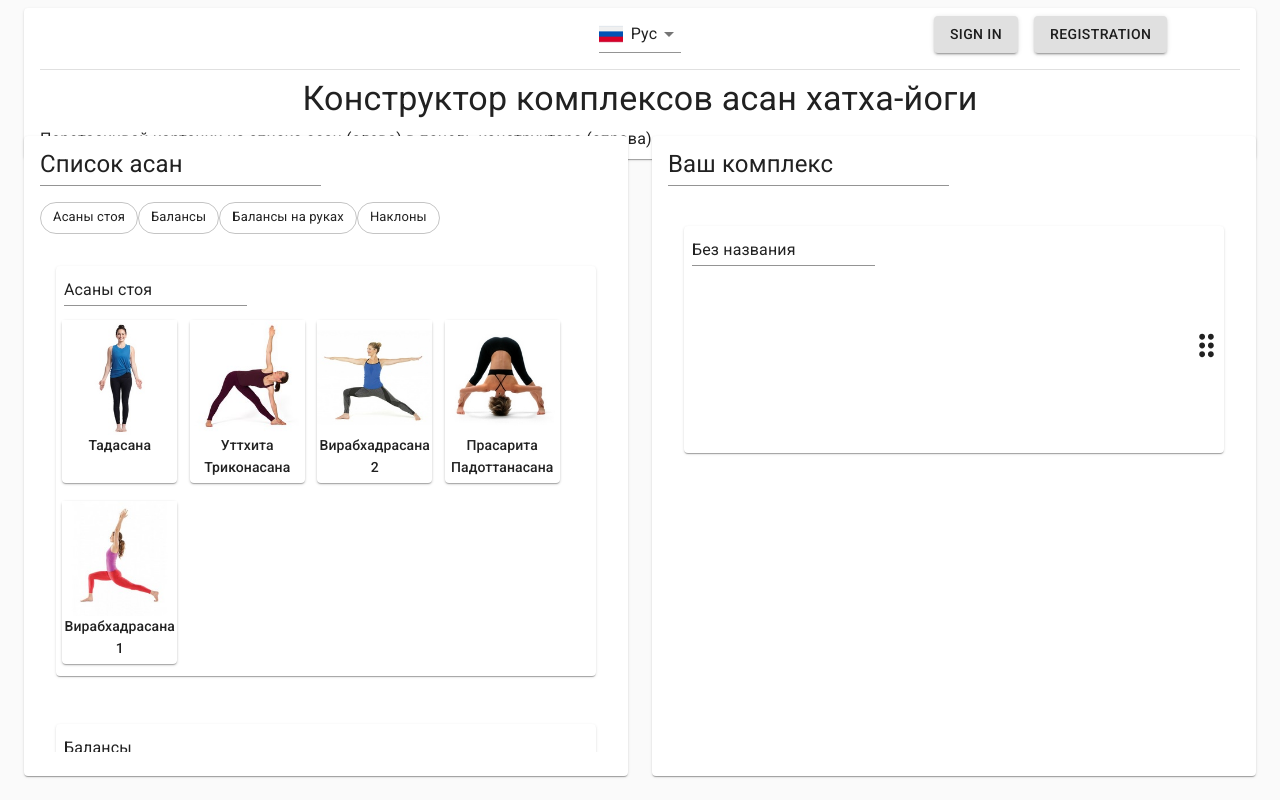
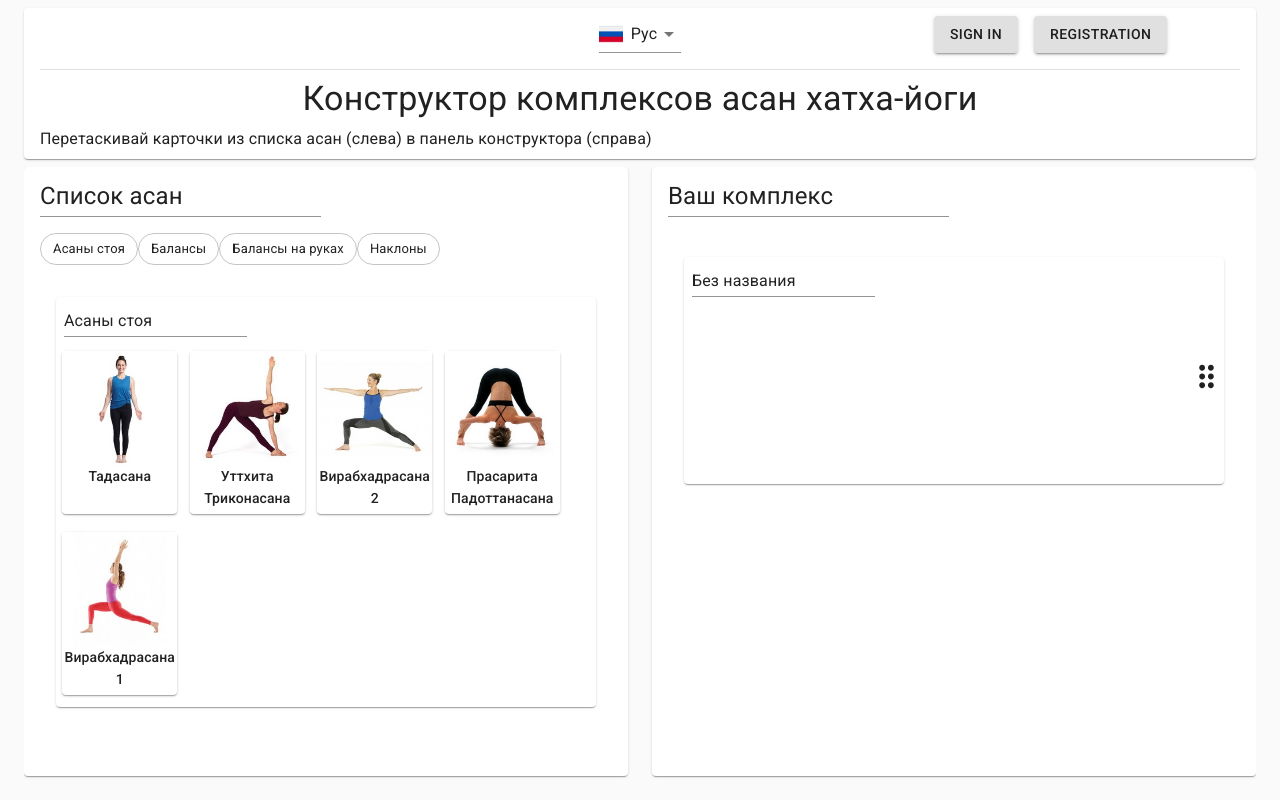
Before and after one commit to Zadovsky/YogaSequenceBuilder, a React (Create React App) app: page / in a window 1280 px wide. Built offline with nearby package versions, Linux system fonts and the light colour scheme.

Commit message:
Улучшил верстку App

```diff
--- a/src/components/App.css
+++ b/src/components/App.css
@@ -2,3 +2,14 @@
   height: 100vh;
   overflow: hidden;
 }
+
+.TopPanelsFlexBox {
+  display: flex;
+  flex-direction: column;
+  height: 100%;
+}
+
+.TopPanelsFlexElement {
+  overflow: hidden;
+  flex-grow: 3;
+}
--- a/src/components/App.js
+++ b/src/components/App.js
@@ -6,26 +6,41 @@ import AsanasPanel from "../containers/AsanasPanel";
 import SchedulePanel from "../containers/SchedulePanel";
 import DnDContext from "../containers/DnDContext";
 import PageTop from "../containers/PageTop";
+import { makeStyles } from "@material-ui/core/styles";
 import "./App.css";
 
+const useStyles = makeStyles(theme => ({
+  grid: {
+    height: "100%"
+  }
+}));
+
 export default function App(props) {
+  const classes = useStyles();
+
   return (
     <React.Fragment>
       <div className="App">
         <CssBaseline />
         <DnDContext>
           <Container maxWidth="lg" style={{ height: "100%" }}>
-            <Grid container spacing={3} style={{ height: "100%" }}>
-              <Grid item xs={12} style={{ height: "17%" }}>
+            <div className="TopPanelsFlexBox">
+              <Grid container spacing={3}>
+                <Grid item xs={12}>
                   <PageTop />
                 </Grid>
-              <Grid item xs={6} style={{ height: "83%" }}>
+              </Grid>
+              <div className="TopPanelsFlexElement">
+                <Grid container spacing={3} className={classes.grid}>
+                  <Grid item xs={6} className={classes.grid}>
                     <AsanasPanel />
                   </Grid>
-              <Grid item xs={6} style={{ height: "83%" }}>
+                  <Grid item xs={6} className={classes.grid}>
                     <SchedulePanel />
                   </Grid>
                 </Grid>
+              </div>
+            </div>
           </Container>
         </DnDContext>
       </div>
```
Lines whose indentation alone changed are shown as unchanged.
